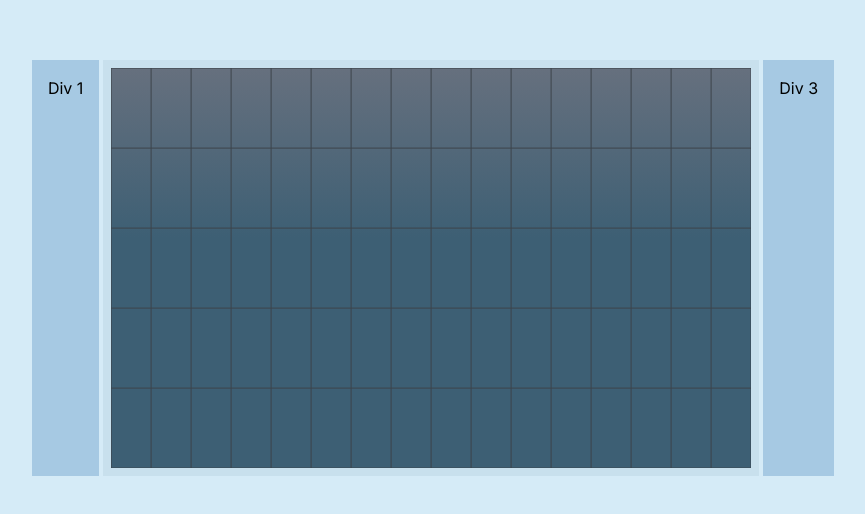
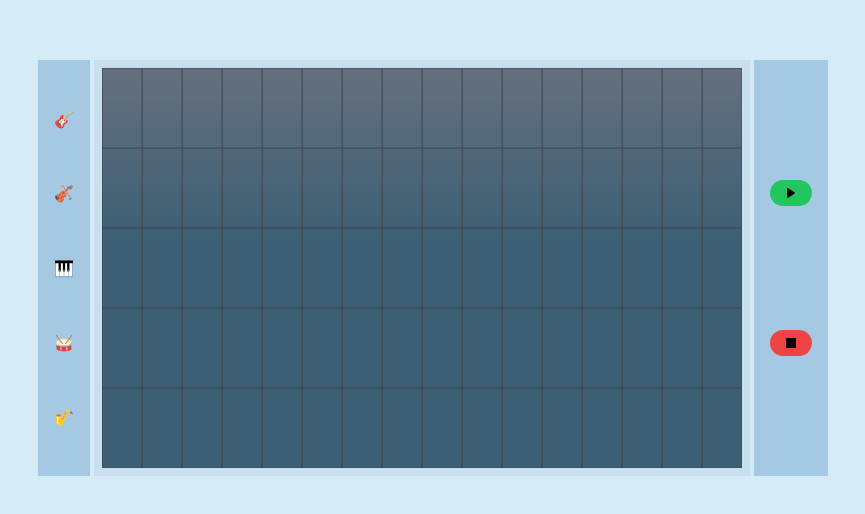
Before and after one commit to WilliamTuominiemi/GrooveGrid, a Next.js app: page / in a window 1280 px wide. Shown: the part 132-646 px from the top of the page, without its empty margins (207-1072 px from the left). Built offline with nearby package versions, Linux system fonts and the light colour scheme.

Commit message:
Instrument and controls UI

```diff
--- a/app/page.js
+++ b/app/page.js
@@ -1,24 +1,32 @@
-import Image from "next/image";
+import Image from 'next/image'
 
-import Canvas from "@/components/Canvas";
+import Canvas from '@/components/Canvas'
 
 export default function Home() {
   return (
     <main className="flex items-center justify-center min-h-screen bg-powderBlue">
       <div className="flex">
-          <div className=" bg-softSkyBlue p-4 m-1">
-          <p>Div 1</p>
+        <div className="grid grid-cols-1 place-content-evenly gap-y-5 bg-softSkyBlue p-4 m-1 ">
+          <p>🎸</p>
+          <p>🎻</p>
+          <p>🎹</p>
+          <p>🥁</p>
+          <p>🎷</p>
         </div>
 
-      <div className=" bg-paleAqua p-2 my-1">
+        <div className="bg-paleAqua p-2 my-1">
           <Canvas />
         </div>
 
-      <div className=" bg-softSkyBlue p-4 m-1">
-        <p>Div 3</p>
+        <div class="grid grid-cols-1 place-content-evenly gap-y-5 bg-softSkyBlue p-4 m-1">
+          <button class="bg-green-500 hover:bg-green-700 text-white font-bold py-2 px-4 rounded-full focus:outline-none focus:shadow-outline">
+            <Image src="/icons/play.svg" alt="Play Icon" width={10} height={10} />
+          </button>
+          <button class="bg-red-500 hover:bg-red-700 text-white font-bold py-2 px-4 rounded-full focus:outline-none focus:shadow-outline">
+            <Image src="/icons/stop.svg" alt="Stop Icon" width={10} height={10} />
+          </button>
         </div>
       </div>
-
     </main>
-  );
+  )
 }
```
Also changed, not shown: public/icons/play.svg (added), public/icons/stop.svg (added). Lines whose indentation alone changed are shown as unchanged.
